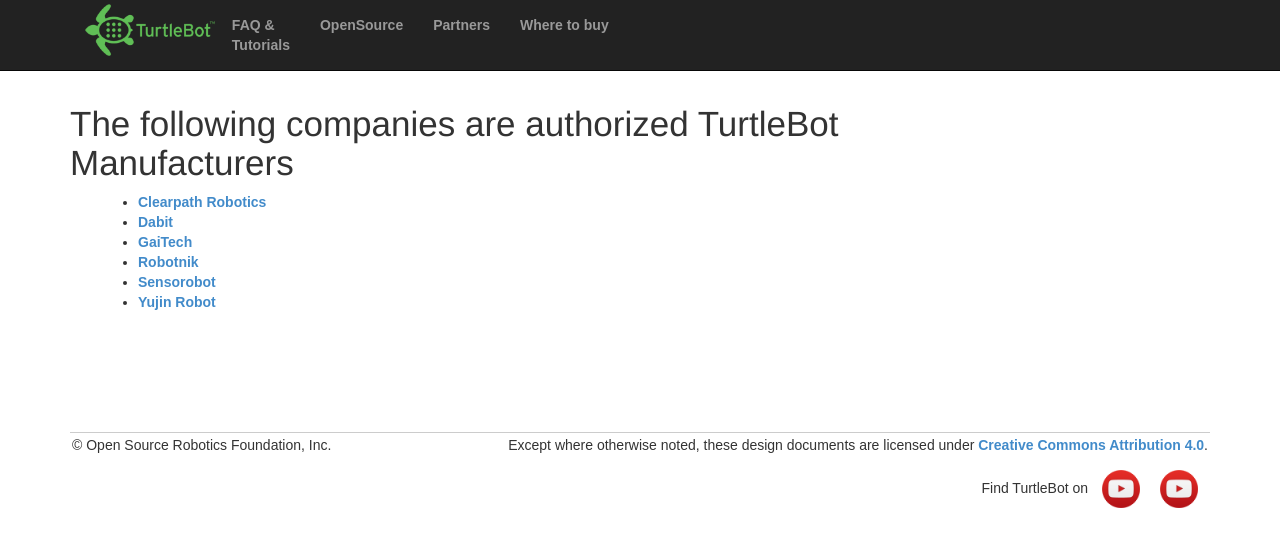
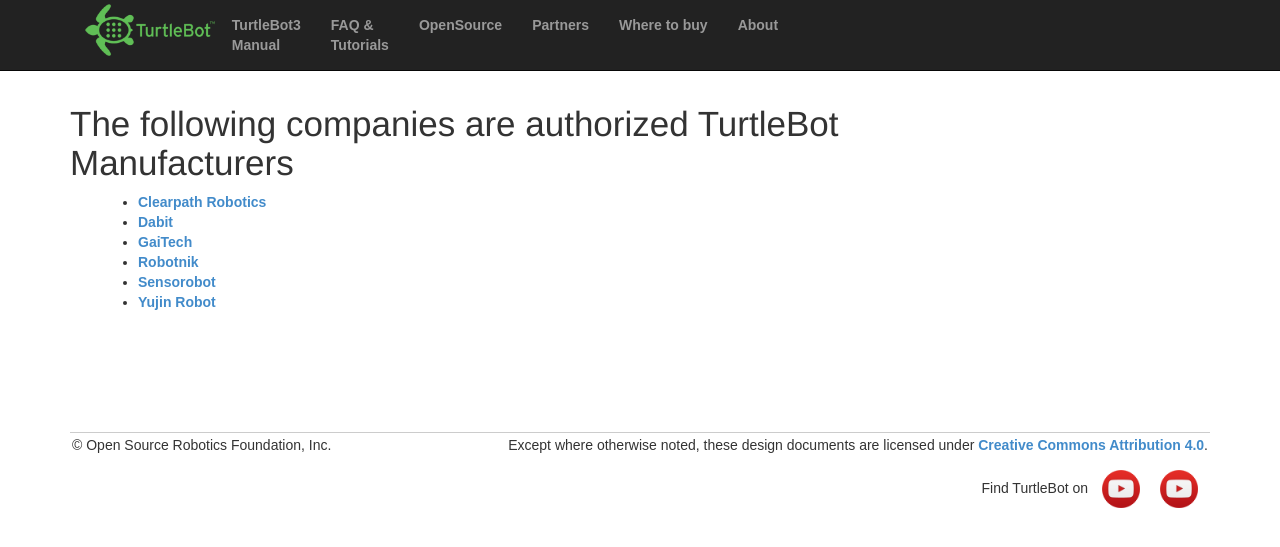
Before and after one commit to turtlebot/turtlebot.com, a Jekyll site: the page built from manufacturers.md, in a window 1280 px wide. Shown: the top 547 px of the page. Built offline with Jekyll 4.4.1, drawn with Linux system fonts in a browser that asks for light colours; nearby versions of some CDN libraries.

Commit message:
move about to the end and restore TB3 manual to header in dual line format
Signed-off-by: Tully Foote <tfoote@osrfoundation.org>

```diff
--- a/_includes/header.html
+++ b/_includes/header.html
@@ -36,10 +36,12 @@
         </div>
         <div class="collapse navbar-collapse">
           <ul class="nav navbar-nav">
+            <li><a href="http://turtlebot3.robotis.com" target="_blank">TurtleBot3<br>Manual</a></li>
             <li><a href="{{ site.baseurl }}/qna">FAQ & <br> Tutorials</a></li>
             <li><a href="{{ site.baseurl }}/opensource">OpenSource</a></li>
             <li><a href="{{ site.baseurl }}/partners">Partners</a></li>
             <li><a href="{{ site.baseurl }}/purchase">Where to buy</a></li>
+            <li><a href="{{ site.baseurl }}/about">About</a></li>
           </ul>
         </div><!--/.nav-collapse -->
       </div>
```
